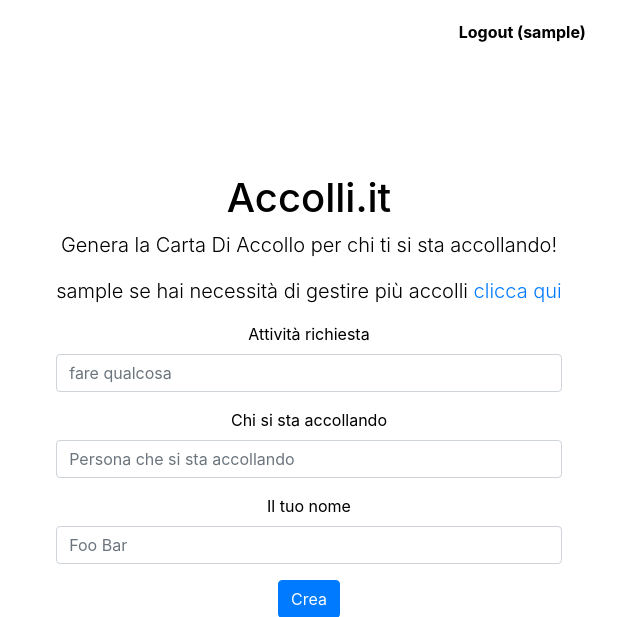
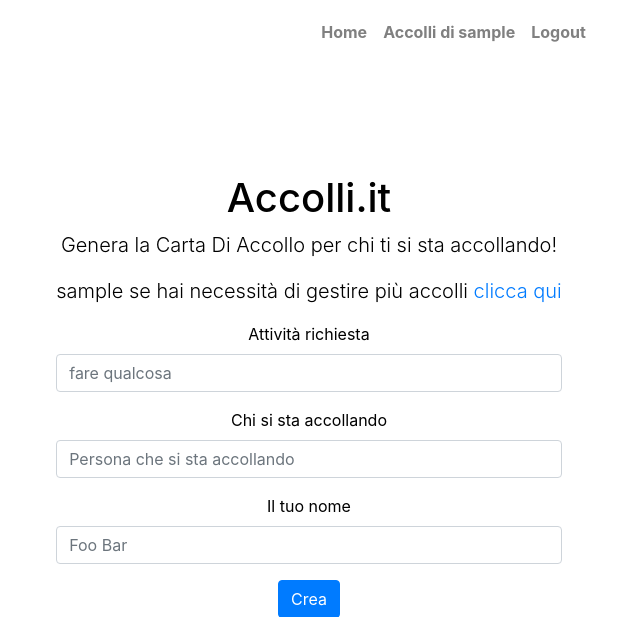
Before and after one commit to lucky-sideburn/cartediaccollo, a Flask app: page / in a window 1280 px wide. Shown: the top 617 px of the page, without its empty margins (331-971 px from the left). Run offline with Flask 2, Linux system fonts and the light colour scheme; the visitor is signed in with stand-in values (Sample User, id 1); some libraries are stand-ins or nearby versions.

Commit message:
some fixes

```diff
--- a/static/cover.css
+++ b/static/cover.css
@@ -52,7 +52,7 @@
 .nav-masthead .nav-link {
   padding: .25rem 0;
   font-weight: 700;
-  color: #000;
+  color: #808080;
   background-color: transparent;
 }
 
@@ -66,8 +66,8 @@
 }
 
 .nav-masthead .active {
-  color: #fff;
-  border-bottom-color: #fff;
+  color: #808080;
+  border-bottom-color: #000;
 }
 
 @media (min-width: 48em) {
--- a/templates/access_denied.html
+++ b/templates/access_denied.html
@@ -16,7 +16,7 @@
     <link href="static/dist/css/bootstrap.min.css" rel="stylesheet">
 
     <!-- Custom styles for this template -->
-    <link href="static/cover.css" rel="stylesheet">
+    <link href="static/cover.css?rnd=123" rel="stylesheet">
   </head>
 
   <body class="text-center">
--- a/templates/index.html
+++ b/templates/index.html
@@ -16,7 +16,7 @@
     <link href="static/dist/css/bootstrap.min.css" rel="stylesheet">
 
     <!-- Custom styles for this template -->
-    <link href="static/cover.css" rel="stylesheet">
+    <link href="static/cover.css?rnd=123" rel="stylesheet">
   </head>
   <style>
     .row-margin-05 { margin-top: 0.5em; }
@@ -42,7 +42,8 @@
             <a class="nav-link" data-toggle="modal" data-target="#registerModal" href="/#">Registrati</a>
             {% endif %}
             {% if session['username'] %}
-            <a class="nav-link" href="/logout">Logout ({{session['username']}})</a>
+            <a class="nav-link" href="/dashboard_accolli">Accolli di {{session['username']}}</a>
+            <a class="nav-link" href="/logout">Logout</a>
             {% endif %}
           </nav>
         </div>
```
